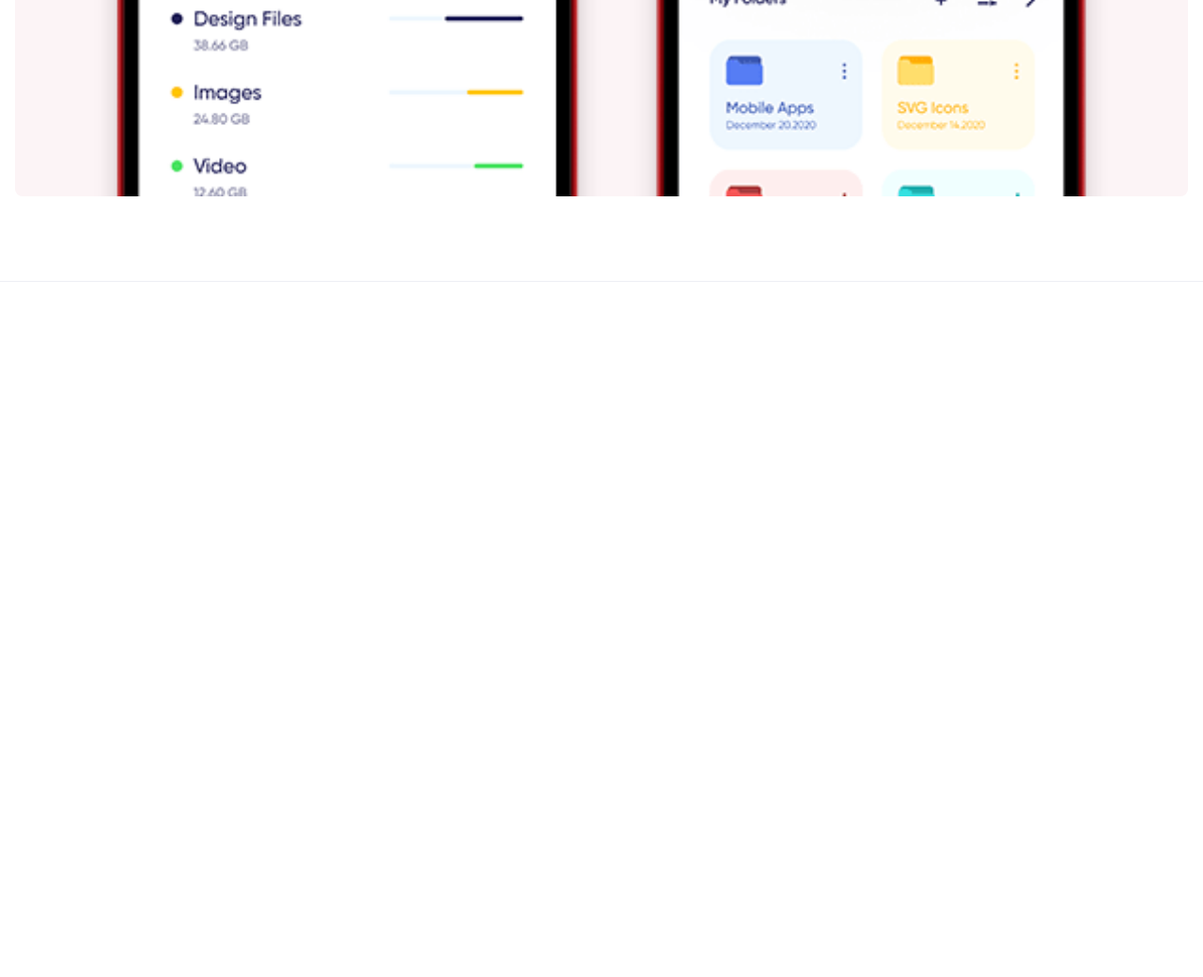
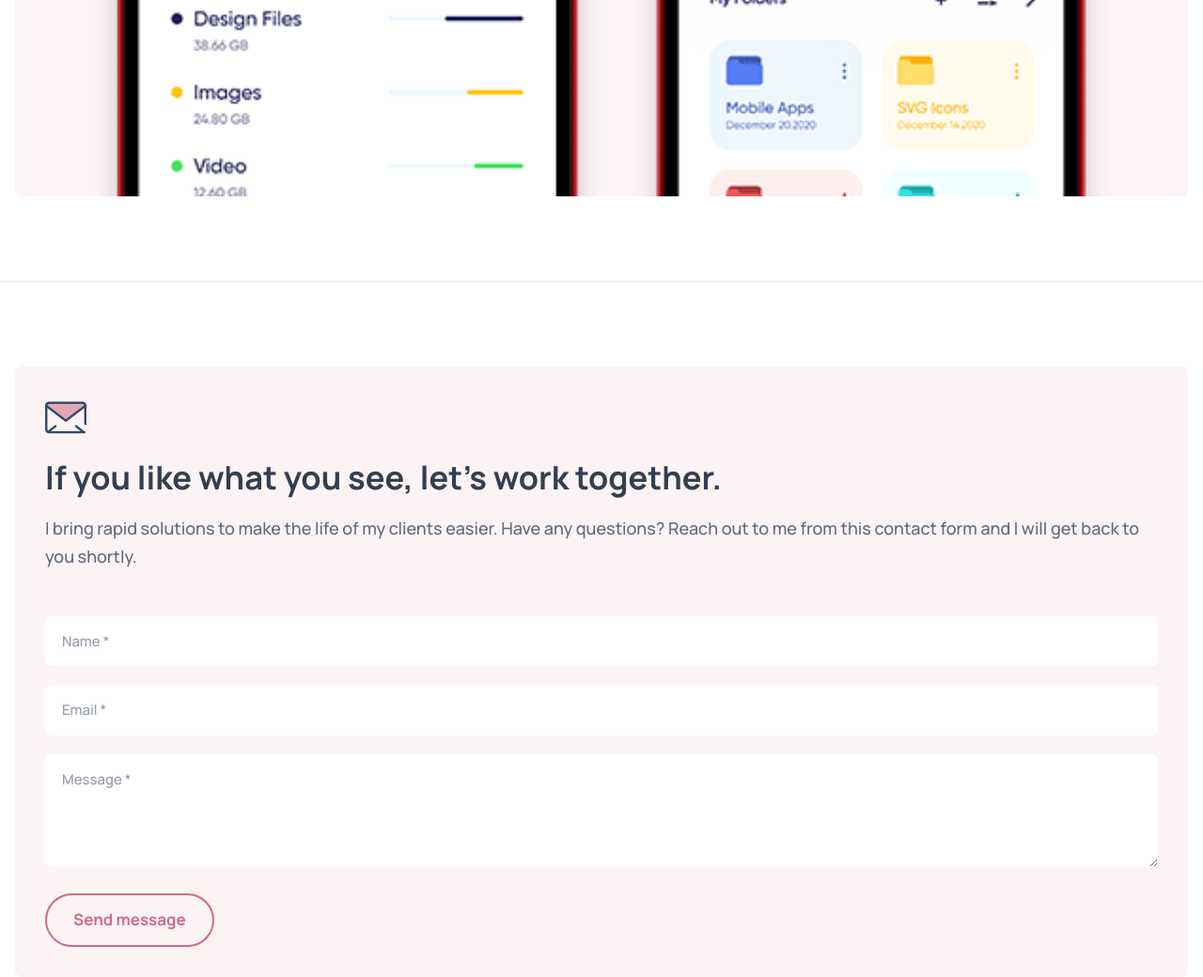
Before and after one commit to creativehimel/Julia-Portfolio-Website, a plain HTML site: page index.html in a window 1280 px wide. Shown: the part 6323-7363 px from the top of the page at 94% size. Before the commit the page ends 6623 px from the top, so only its background shows below. Drawn offline with nearby package versions, Linux system fonts and the light colour scheme.

Commit message:
contact section added

```diff
--- a/assets/css/style.css
+++ b/assets/css/style.css
@@ -402,7 +402,39 @@ body.nav-active{
     gap: 10px;
 }
 /* -------------------- Project Section CSS End -------------------- */
-/* -------------------- Header Section CSS Start -------------------- */
+/* -------------------- Contact Section CSS Start -------------------- */
+.contact{
+    padding-block-end: 0;
+}
+.contact-card{
+    background-color: var(--snow);
+    padding: 32px;
+    border-radius: var(--radius-8);
+    display: grid;
+    gap: 48px;
+}
+.contact .section-title{
+    margin-block-start: 20px;
+}
+.input-field{
+    background-color: var(--white);
+    color: var(--black-coral);
+    font-size: var(--fs-7);
+    padding: 14px 18px;
+    border-radius: var(--radius-6);
+    outline: none;
+    margin-block-end: 20px;
+}
+.input-field::placeholder{
+    color: var(--manatee);
+}
+textarea.input-field{
+    min-height: 120px;
+    height: 120px;
+    max-height: 240px;
+    resize: vertical;
+}
+/* -------------------- Contact Section CSS End -------------------- */
 /* -------------------- Header Section CSS Start -------------------- */
 /* -------------------- Header Section CSS Start -------------------- */
 /* -------------------- Global Variable Start -------------------- */
--- a/index.html
+++ b/index.html
@@ -321,7 +321,33 @@
                 </div>
             </section>
             <!-- Project Section End -->
-            <!-- Hero Section Start -->
+            <!-- Contact Section Start -->
+            <section class="section contact" aria-label="contact">
+                <div class="container">
+                    <div class="contact-card">
+                        <div class="contact-content" data-reveal="left">
+                            <div class="card-icon">
+                                <img src="./assets/images/icon-5.svg" width="44" height="44" loading="lazy" alt="envelop icon">
+                            </div>
+                            <h2 class="h2 section-title">
+                                If you like what you see, let's work together.
+                            </h2>
+                            <p class="section-text">
+                                I bring rapid solutions to make the life of my clients easier. Have any questions? Reach out to me from this contact form and I will get back to you shortly.
+                            </p>
+                        </div>
+                        <form action="" class="contact-form" data-reveal="right">
+                            <div class="input-wrapper">
+                                <input type="text" name="name" placeholder="Name *" required class="input-field">
+                                <input type="email" name="email_address" placeholder="Email *" required class="input-field">
+                            </div>
+                            <textarea name="message" placeholder="Message *" required class="input-field"></textarea>
+                            <button type="submit" class="btn btn-secondary">Send message</button>
+                        </form>
+                    </div>
+                </div>
+            </section>
+            <!-- Contact Section End -->
             <!-- Hero Section Start -->
             <!-- Hero Section Start -->
         </article>
```
